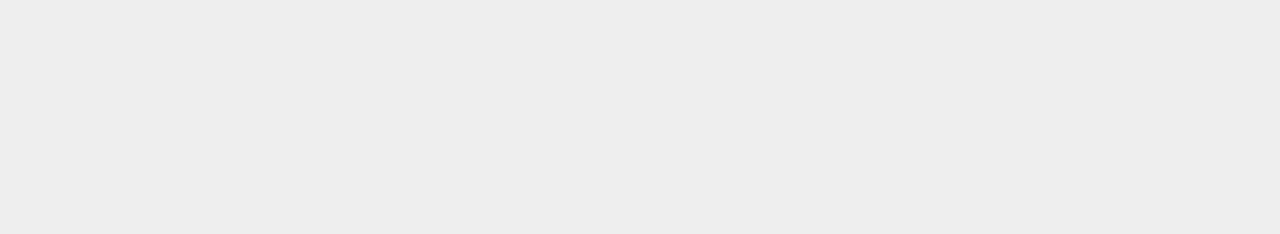
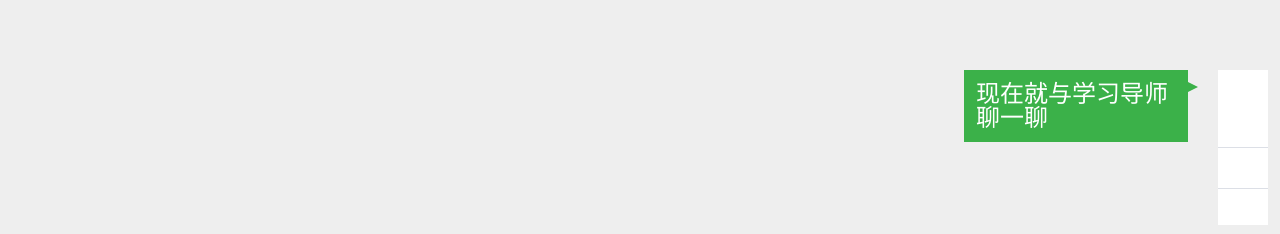
Before and after one commit to inorywww/onlineEducation, a Vue app: page /index in a window 1280 px wide. Shown: the part 563-797 px from the top of the page. Built offline with nearby package versions, Linux system fonts and the light colour scheme; a small style sheet from the web is missing.

Commit message:
完善了toolbar

```diff
--- a/public/index.html
+++ b/public/index.html
@@ -5,7 +5,7 @@
     <meta http-equiv="X-UA-Compatible" content="IE=edge">
     <meta name="viewport" content="width=device-width,initial-scale=1.0">
     <link rel="icon" href="<%= BASE_URL %>favicon.ico">
-    <link rel="stylesheet" href="//at.alicdn.com/t/font_2682741_1wfl8xaoj2q.css">
+    <link rel="stylesheet" href="//at.alicdn.com/t/font_2682741_n9awp9jf0sg.css">
     <title><%= htmlWebpackPlugin.options.title %></title>
   </head>
   <body>
--- a/src/layout/home/compoments/ToolBar.vue
+++ b/src/layout/home/compoments/ToolBar.vue
@@ -1,6 +1,18 @@
 <template>
   <div class="toolbar">
+      <div class="tool-item" v-for="(item, index) in toolList" :key="index">
+            <span  :class="`iconfont ${item.icon}`"
+                :href="item.path"
+                @click="toTop(index)">
+            </span>
 
+            <a class="content" :href="item.path">
+                <span class="triangle"></span>
+                <img v-if="item.imgSrc" :src="item.imgSrc" alt="image">
+                <span v-if="item.content">{{item.content}}</span>
+            </a>
+            <el-divider v-if="index !== toolList.length-1"></el-divider>
+      </div>
   </div>
 </template>
 
@@ -9,12 +21,127 @@ export default {
     name:'toolbar',
     data(){
         return {
-
+            toolList:[
+                {
+                    icon:'icon-chat',
+                    path:'https://tb.53kf.com/code/client/10007377/1',
+                    content:'现在就与学习导师聊一聊'
+                },
+                {
+                    icon:'icon-qq',
+                    path:'https://jq.qq.com/?_wv=1027&k=rywLYVnL',
+                    content:'加入技术交流群',
+                    imgSrc:'https://www.gulixueyuan.com/themes/june/img/toolbar/qqun.png?version=20.4.6',
+                },
+                {
+                    icon:'icon-wechat',
+                    path:'https://tb.53kf.com/code/client/10007377/1',
+                    content:'关注微信',
+                    imgSrc:'https://www.gulixueyuan.com/themes/june/img/toolbar/weixin-2.png?version=20.4.6',
+                },
+                {
+                    icon:'icon-top',
+                },
+            ]
+        }
+    },
+    methods:{
+        toTop(index){
+            if(index === this.toolList.length-1){
+                document.documentElement.scrollTop = 0;
+            }
+            else{
+                window.open(this.toolList[index].path)
+            }
         }
     }
 }
 </script>
 
 <style lang="scss" scoped>
-
+@import '@/assets/style/global.scss';
+.el-divider--horizontal{
+    margin: 20px 0;
+}
+.toolbar{
+    position: fixed;
+    bottom: 12px;
+    right: 12px;
+    background-color: $c-white;
+    @include columnCenter;
+    .tool-item:first-child{
+        padding-top: 16px;
+    }
+    .tool-item:last-child{
+        padding-bottom: 16px !important;
+    }
+    .triangle{
+        position: absolute;
+        right: 0;
+        right:-10px;
+        width: 10px;
+        height: 10px;
+        clip-path: polygon(0px 0px, 5px 10px, 10px 0px);
+        transform: rotate(270deg);
+    }
+    .tool-item:first-child{
+        position: relative;
+        cursor: pointer;
+        .iconfont{
+            font-size: $text-large;
+            color: $c-green;
+        }
+        .content{
+            background-color: $c-white;
+            position: absolute;
+            color: $c-white;
+            font-size: $text-medium;
+            right: 55px;
+            top: 0;
+            width: 200px;
+            padding:12px;
+            background-color: $c-green;
+            clear: both;
+            .triangle{
+                background-color: $c-green;
+            }
+            img{
+                width: 80px;
+                height: 80px;
+            }
+        }
+    }
+    .tool-item:not(:first-child){
+        width: 50px;
+        position: relative;
+        cursor: pointer;
+        @include columnCenter;
+        .content{
+            display: none;
+            position: absolute;
+            color: $c-gray;
+            right: 75px;
+            top: -50%;
+            width: 128px;
+            height: 128px;
+            img{
+                width: 80px;
+                height: 80px;
+            }
+            .triangle{
+                background-color: $c-white;
+            }
+        }
+        .iconfont{
+            font-size: $text-large;
+            &:hover{
+                color: $c-green;
+            }
+        }
+        &:hover .content:not(:last-child){
+                @include columnCenter;
+                background-color: $c-white;
+            }
+    }
+}
 </style>
--- a/src/layout/home/index.vue
+++ b/src/layout/home/index.vue
@@ -5,18 +5,21 @@
             <router-view />
         </keep-alive>
         <footer-bar/>
+        <tool-bar/>
     </div>
 </template>
 
 <script>
 import HeaderBar from './compoments/HeaderBar'
 import FooterBar from './compoments/FooterBar'
+import ToolBar from './compoments/ToolBar.vue'
 
 export default {
     name:'layoutHome',
     components:{
         HeaderBar,
-        FooterBar
+        FooterBar,
+        ToolBar
     },
 }
 </script>
```
